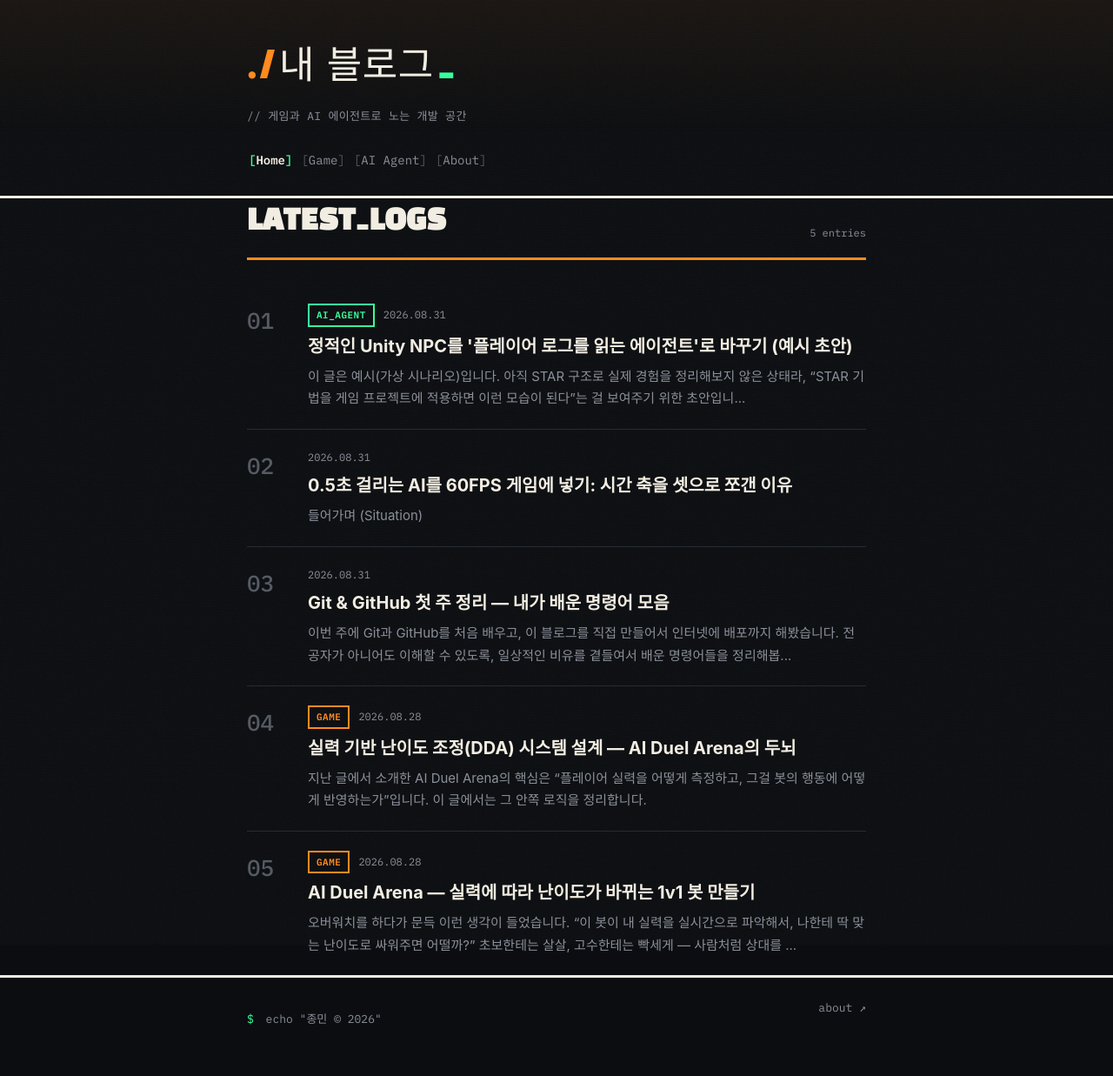
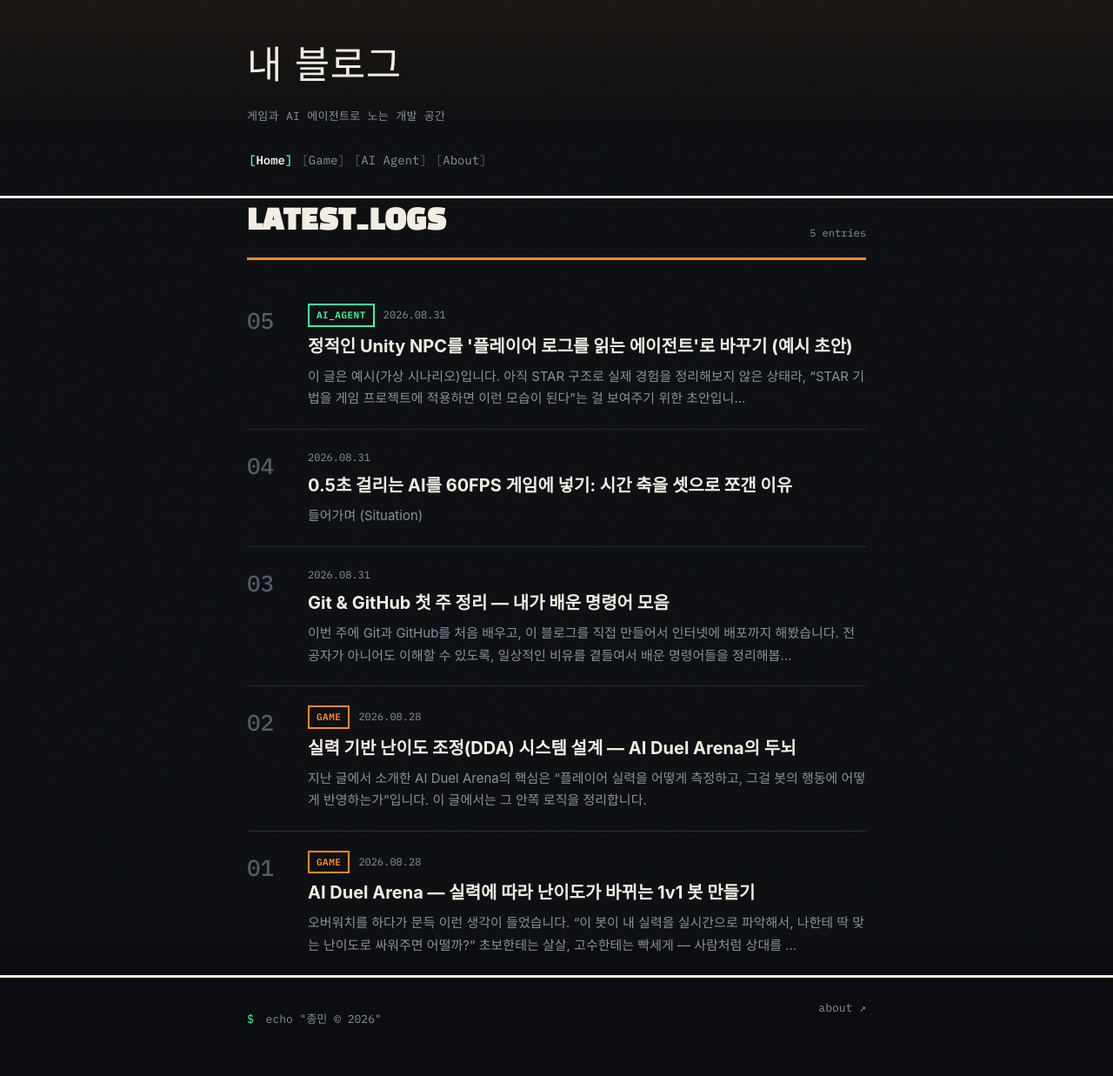
Before and after one commit to Lezo-Jong/my-blog, a Jekyll site: the page built from index.html, in a window 1280 px wide. Shown: the whole page at 87% size. Built offline with Jekyll 4.4.1, drawn with Linux system fonts in a browser that asks for light colours; some web fonts are replaced; the list of posts is cut into pages by our own code.

Commit message:
헤더 터미널 장식 제거, 포스트 번호를 오래된 글 기준 01부터로 변경
- 브랜드에서 ./ 접두어와 깜빡이는 _ 커서, 서브타이틀의 // 제거
- 포스트 목록 인덱스 번호를 최신순(01=최신) -> 게시순(01=가장 오래된 글)으로 변경

Co-Authored-By: Claude Sonnet 5 <noreply@anthropic.com>

```diff
--- a/_includes/header.html
+++ b/_includes/header.html
@@ -1,9 +1,7 @@
 <header class="site-header">
   <div class="wrap header-inner">
-    <a class="brand" href="{{ '/' | relative_url }}">
-      <span class="brand-mark">./</span>{{ site.title }}<span class="brand-cursor">_</span>
-    </a>
-    <p class="brand-sub">// {{ site.subtitle }}</p>
+    <a class="brand" href="{{ '/' | relative_url }}">{{ site.title }}</a>
+    <p class="brand-sub">{{ site.subtitle }}</p>
     <nav class="site-nav">
       {% for item in site.nav %}
         <a href="{{ item.url | relative_url }}" class="nav-link{% if page.url == item.url %} is-active{% endif %}">
--- a/_layouts/category.html
+++ b/_layouts/category.html
@@ -7,10 +7,12 @@ layout: default
     <h1 class="board-title">{{ page.title | upcase }}</h1>
     <span class="board-count">{{ cat_posts | size }} entries</span>
   </div>
+  {% assign total_cat_posts = cat_posts | size %}
   <ol class="post-list">
     {% for post in cat_posts %}
+    {% assign post_index = total_cat_posts | minus: forloop.index | plus: 1 %}
     <li class="post-card" data-cat="{{ page.category }}">
-      <span class="post-index">{{ "00" | append: forloop.index | slice: -2, 2 }}</span>
+      <span class="post-index">{{ "00" | append: post_index | slice: -2, 2 }}</span>
       <div class="post-card-body">
         <div class="post-card-top">
           <span class="post-meta">{{ post.date | date: "%Y.%m.%d" }}</span>
--- a/_layouts/home.html
+++ b/_layouts/home.html
@@ -6,10 +6,14 @@ layout: default
     <h1 class="board-title">LATEST_LOGS</h1>
     <span class="board-count">{{ paginator.posts | size }} entries</span>
   </div>
+  {% assign total_posts = site.posts | size %}
+  {% assign page_offset = paginator.page | minus: 1 | times: paginator.per_page %}
   <ol class="post-list">
     {% for post in paginator.posts %}
+    {% assign rank_from_newest = page_offset | plus: forloop.index %}
+    {% assign post_index = total_posts | minus: rank_from_newest | plus: 1 %}
     <li class="post-card" data-cat="{% if post.categories contains 'game' %}game{% elsif post.categories contains 'ai-agent' %}ai-agent{% endif %}">
-      <span class="post-index">{{ "00" | append: forloop.index | slice: -2, 2 }}</span>
+      <span class="post-index">{{ "00" | append: post_index | slice: -2, 2 }}</span>
       <div class="post-card-body">
         <div class="post-card-top">
           {% if post.categories contains 'game' %}<span class="tag tag-game">GAME</span>{% endif %}
--- a/assets/css/style.css
+++ b/assets/css/style.css
@@ -119,14 +119,6 @@ a:hover { text-decoration: underline; text-underline-offset: 3px; }
 
 .brand:hover { text-decoration: none; }
 
-.brand-mark { color: var(--accent-game); margin-right: 2px; }
-
-.brand-cursor {
-  color: var(--accent-ai);
-  margin-left: 4px;
-  animation: cursor-blink 1.1s step-end infinite;
-}
-
 .brand-sub {
   font-family: var(--font-mono);
   font-size: 13px;
@@ -167,11 +159,6 @@ a:hover { text-decoration: underline; text-underline-offset: 3px; }
 @keyframes fade-up {
   from { opacity: 0; transform: translateY(8px); }
   to { opacity: 1; transform: translateY(0); }
-}
-
-@keyframes cursor-blink {
-  0%, 45% { opacity: 1; }
-  50%, 100% { opacity: 0; }
 }
 
 /* ==========================================================================
@@ -507,6 +494,5 @@ main { position: relative; z-index: 3; padding: 48px 0 90px; }
     animation: none !important;
     transition: none !important;
   }
-  .brand-cursor { animation: none; opacity: 1; }
   .crt-grain { animation: none; }
 }
```
